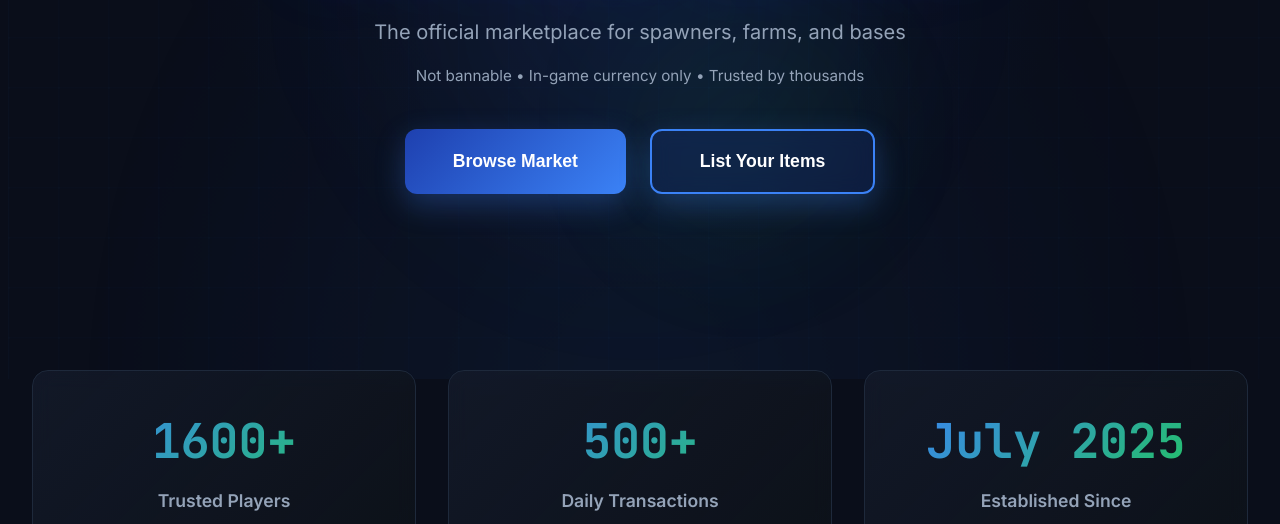
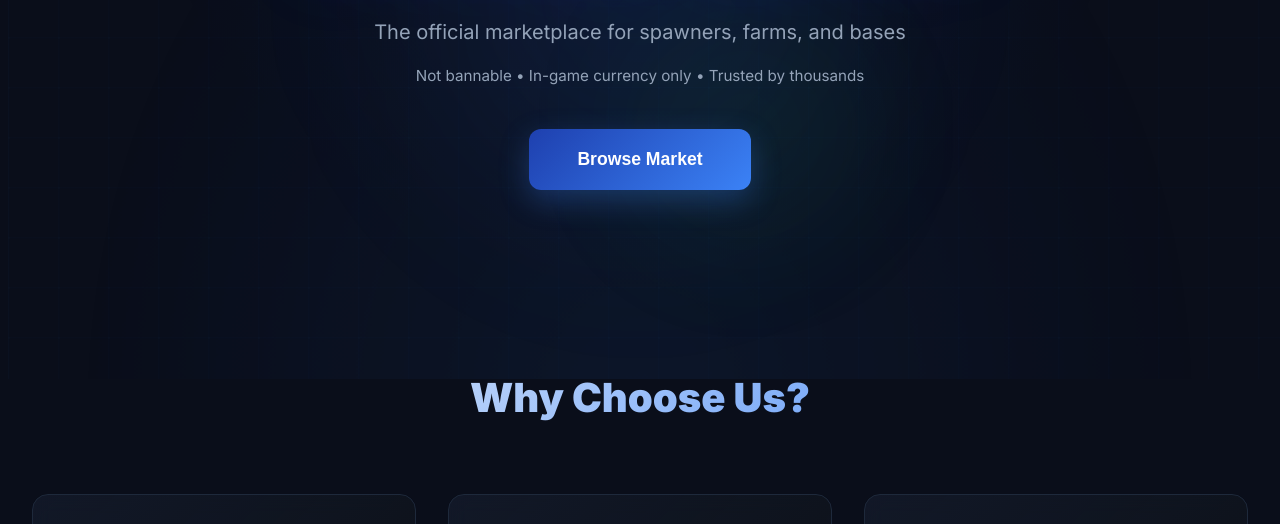
Before and after one commit to Han4Star/DonutMarket, a plain HTML site: page index.html in a window 1280 px wide. Shown: the part 421-945 px from the top of the page. Drawn offline with Linux system fonts and the light colour scheme.

Commit message:
Update index.html

```diff
--- a/index.html
+++ b/index.html
@@ -544,9 +544,10 @@
         .product-image img {
             width: 100%;
             height: 100%;
-            object-fit: cover;
+            object-fit: contain;
             position: relative;
             z-index: 1;
+            padding: 1rem;
         }
 
         .product-info {
@@ -957,18 +958,22 @@
                 </p>
                 <div class="cta-buttons" style="display: flex; gap: 1.5rem; justify-content: center; flex-wrap: wrap; margin-top: 2rem;">
                     <button class="cta-btn" onclick="showMarket()">Browse Market</button>
-                    <button class="cta-btn cta-btn-secondary" onclick="showAdminLogin()">List Your Items</button>
                 </div>
+            </div>
+
+            <!-- Why Us Section -->
+            <div style="text-align: center; margin: 4rem 0 2rem;">
+                <h2 class="section-title" style="font-size: 2.5rem; margin-bottom: 3rem;">Why Choose Us?</h2>
             </div>
 
             <!-- Stats Section -->
             <div class="stats-section scroll-fade-in">
                 <div class="stat-card">
                     <div class="stat-number">1600+</div>
-                    <div class="stat-label">Trusted Players</div>
+                    <div class="stat-label">Orders Completed</div>
                 </div>
                 <div class="stat-card">
-                    <div class="stat-number">500+</div>
+                    <div class="stat-number">30+</div>
                     <div class="stat-label">Daily Transactions</div>
                 </div>
                 <div class="stat-card">
@@ -1035,7 +1040,8 @@
                 pricePerUnit: 2400000,
                 minQuantity: 20,
                 allowQuantity: true,
-                image: 'https://i.imgur.com/T356LWH.jpeg'
+                stock: 5190,
+                image: 'https://i.imgur.com/daVpjVS.png'
             },
             {
                 id: 2,
@@ -1044,6 +1050,7 @@
                 description: 'Massive kelp farm producing 1.5B per day. Fully automated with instant collection.',
                 price: 450000000,
                 allowQuantity: false,
+                stock: 4,
                 image: 'https://i.imgur.com/A14gPrq.png'
             },
             {
@@ -1055,7 +1062,8 @@
                 pricePerUnit: 2500000000,
                 minQuantity: 1,
                 allowQuantity: true,
-                image: 'https://i.imgur.com/gdX3K7W.png'
+                stock: 12,
+                image: 'https://i.imgur.com/daVpjVS.png'
             },
             {
                 id: 4,
@@ -1066,7 +1074,8 @@
                 pricePerUnit: 8000000000,
                 minQuantity: 1,
                 allowQuantity: true,
-                image: 'https://i.imgur.com/932705U.png'
+                stock: 19,
+                image: 'https://i.imgur.com/dbDbtpS.png'
             },
             {
                 id: 5,
@@ -1077,7 +1086,8 @@
                 pricePerUnit: 300000000,
                 minQuantity: 1,
                 allowQuantity: true,
-                image: 'https://i.imgur.com/qGh2Ghi.png'
+                stock: 72,
+                image: 'https://i.imgur.com/bEPKNEH.png'
             }
         ];
 
@@ -1527,13 +1537,7 @@
         }
 
         function sendDiscordWebhook(discord, minecraft, totalPrice, items) {
-            const WEBHOOK_URL = 'https://discord.com/api/webhooks/1466064630055960832/MwIbbmk1BvByGGLOF01WLi4eB_vz2mhyHwCEuNXevcIIM8B_kRP1y9TmKaHAglJne7UG'; // CHANGE THIS!
-
-            // Skip if no webhook URL configured
-            if (WEBHOOK_URL === 'YOUR_DISCORD_WEBHOOK_URL_HERE') {
-                console.log('Discord webhook not configured');
-                return;
-            }
+            const WEBHOOK_URL = 'https://discord.com/api/webhooks/1466064630055960832/MwIbbmk1BvByGGLOF01WLi4eB_vz2mhyHwCEuNXevcIIM8B_kRP1y9TmKaHAglJne7UG';
 
             const embed = {
                 title: '🛒 New Order Received',
```
